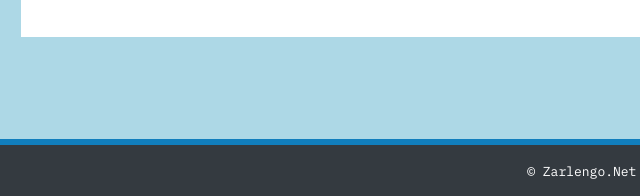
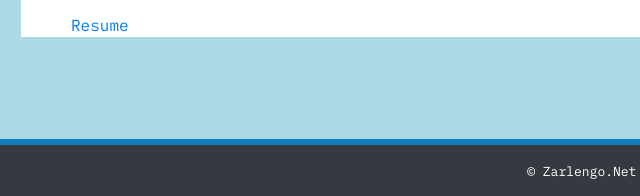
Before and after one commit to Zarlengo/Updated-profile, a plain HTML site: page index.html in a window 1280 px wide. Shown: the part 601-797 px from the top of the page, 9-649 px from the left. Drawn offline with nearby package versions, Linux system fonts and the light colour scheme; a web font is replaced by a local one.

Commit message:
Adding resume

```diff
--- a/index.html
+++ b/index.html
@@ -47,7 +47,7 @@
                 <p><b>Full Stack Web Developer</b> and Engineering professional continually learning and developing new skills to utilize within an organization. Background in developing automated solutions for a world-class 24/7 manufacturing environment, including projects integrating machinery into an internet-of-things (IoT) system for viewing current states of the devices. </p>
                 <p>Originally a design and manufacturing engineer, responsibilities included designing and implementing inventive solutions for a wide variety of issues. Several of these issues were best resolved with developing software to automate manual systems that were error prone, unreliable, and consistency impacted on-time delivery and quality costs.</p>
                 <p>Further expansion of this skill set resulted in developing programs ensuring new production capabilities were completely digital allowing data collection for all aspects of the manufacturing process. This production capability integrated network capable low voltage hardware into the machinery which would transmit information to the database in addition to interfaces for operators at each process step to capture operational data for the system.</p>
-
+                <a href='./assets/Chris Zarlengo Resume.pdf' target='_blank'>Resume</a>
 
             </div>
         </div>
```
Also changed, not shown: 1 other file.
